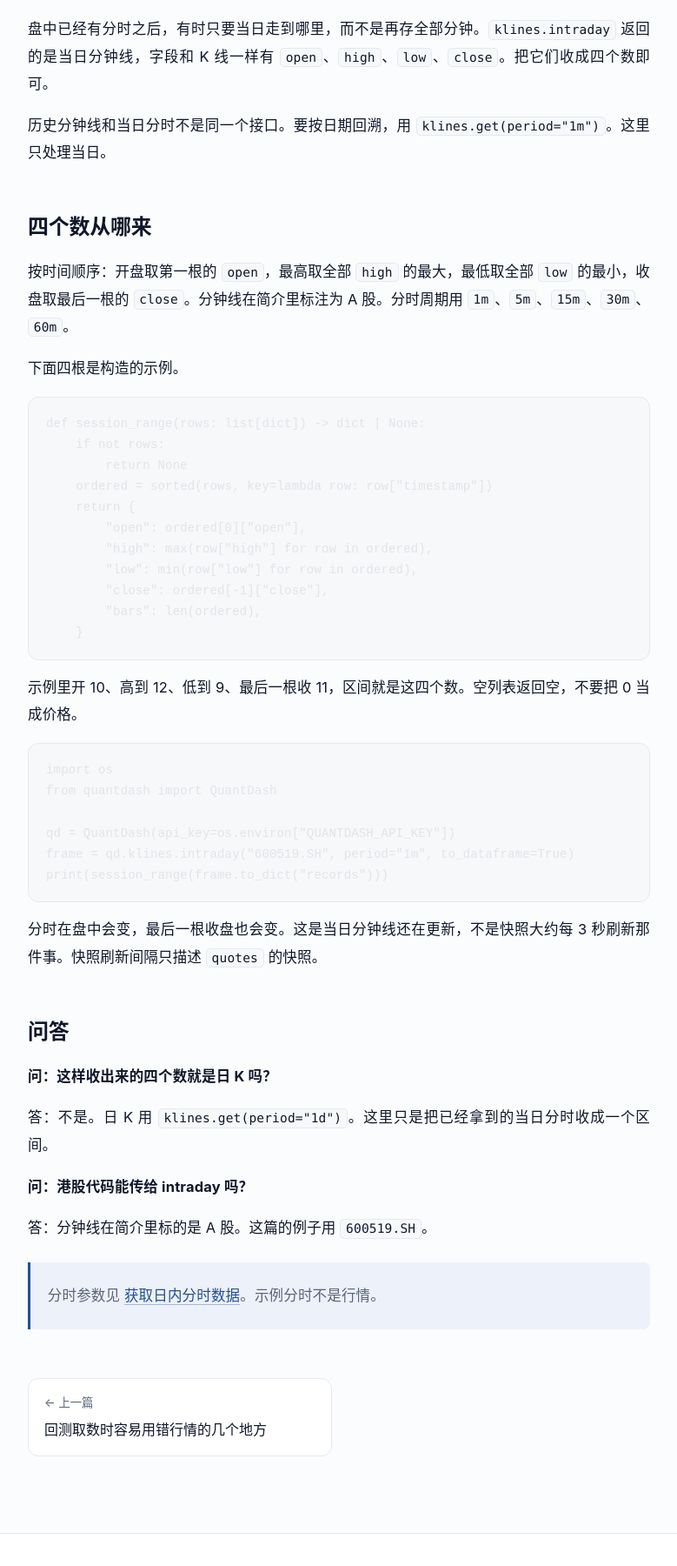
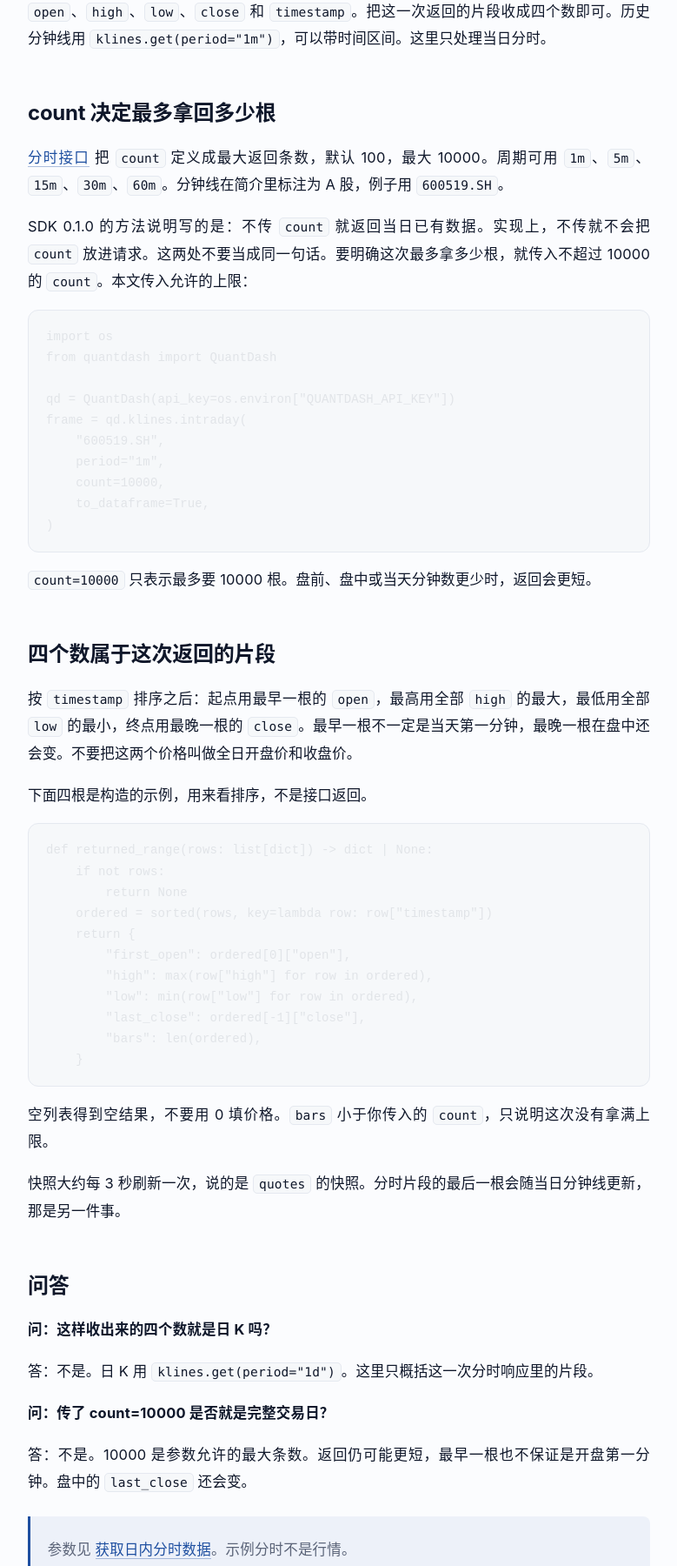
Before and after one commit to quantdash-net/blog, an Astro site: page /posts/intraday-session-range in a window 1280 px wide. Shown: the part 450-2250 px from the top of the page at 87% size, without its empty margins (112-891 px from the left). Built offline with nearby package versions, Linux system fonts and the light colour scheme; Astro itself is replaced by a stand-in of ours; code samples lack their colours.

Commit message:
修订：分时显式传入 count，区间只描述返回片段
Co-authored-by: benchmark_cc <Carlosxiaoqing@users.noreply.github.com>

````diff
--- a/src/content/posts/intraday-session-range.md
+++ b/src/content/posts/intraday-session-range.md
@@ -1,55 +1,65 @@
 ---
-title: 把当日分时收成开、高、低、最后一根收盘
-description: 用当日分时的第一根开盘、最高、最低和最后一根收盘，收成一个当日区间。示例分时单独标出。
+title: 把拿到的当日分时收成一段区间
+description: 显式传入分时 count，再用返回片段里最早一根的开盘、最高、最低和最晚一根的收盘。不要把片段说成已经走完的全天。
 date: 2026-11-22
 category: 接口教程
 tags: [日内分时, K线, Python SDK]
 ---
-盘中已经有分时之后，有时只要当日走到哪里，而不是再存全部分钟。`klines.intraday` 返回的是当日分钟线，字段和 K 线一样有 `open`、`high`、`low`、`close`。把它们收成四个数即可。
+盘中往往只想知道已经返回的分时走到了哪里。`klines.intraday` 给的是当日分钟线，有 `open`、`high`、`low`、`close` 和 `timestamp`。把这一次返回的片段收成四个数即可。历史分钟线用 `klines.get(period="1m")`，可以带时间区间。这里只处理当日分时。
 
-历史分钟线和当日分时不是同一个接口。要按日期回溯，用 `klines.get(period="1m")`。这里只处理当日。
+## count 决定最多拿回多少根
 
-## 四个数从哪来
+[分时接口](https://docs.quantdash.net/zh-hans/api-reference/日内分时/获取日内分时数据.md) 把 `count` 定义成最大返回条数，默认 100，最大 10000。周期可用 `1m`、`5m`、`15m`、`30m`、`60m`。分钟线在简介里标注为 A 股，例子用 `600519.SH`。
 
-按时间顺序：开盘取第一根的 `open`，最高取全部 `high` 的最大，最低取全部 `low` 的最小，收盘取最后一根的 `close`。分钟线在简介里标注为 A 股。分时周期用 `1m`、`5m`、`15m`、`30m`、`60m`。
-
-下面四根是构造的示例。
-
-```python
-def session_range(rows: list[dict]) -> dict | None:
-    if not rows:
-        return None
-    ordered = sorted(rows, key=lambda row: row["timestamp"])
-    return {
-        "open": ordered[0]["open"],
-        "high": max(row["high"] for row in ordered),
-        "low": min(row["low"] for row in ordered),
-        "close": ordered[-1]["close"],
-        "bars": len(ordered),
-    }
-```
-
-示例里开 10、高到 12、低到 9、最后一根收 11，区间就是这四个数。空列表返回空，不要把 0 当成价格。
+SDK 0.1.0 的方法说明写的是：不传 `count` 就返回当日已有数据。实现上，不传就不会把 `count` 放进请求。这两处不要当成同一句话。要明确这次最多拿多少根，就传入不超过 10000 的 `count`。本文传入允许的上限：
 
 ```python
 import os
 from quantdash import QuantDash
 
 qd = QuantDash(api_key=os.environ["QUANTDASH_API_KEY"])
-frame = qd.klines.intraday("600519.SH", period="1m", to_dataframe=True)
-print(session_range(frame.to_dict("records")))
+frame = qd.klines.intraday(
+    "600519.SH",
+    period="1m",
+    count=10000,
+    to_dataframe=True,
+)
 ```
 
-分时在盘中会变，最后一根收盘也会变。这是当日分钟线还在更新，不是快照大约每 3 秒刷新那件事。快照刷新间隔只描述 `quotes` 的快照。
+`count=10000` 只表示最多要 10000 根。盘前、盘中或当天分钟数更少时，返回会更短。
+
+## 四个数属于这次返回的片段
+
+按 `timestamp` 排序之后：起点用最早一根的 `open`，最高用全部 `high` 的最大，最低用全部 `low` 的最小，终点用最晚一根的 `close`。最早一根不一定是当天第一分钟，最晚一根在盘中还会变。不要把这两个价格叫做全日开盘价和收盘价。
+
+下面四根是构造的示例，用来看排序，不是接口返回。
+
+```python
+def returned_range(rows: list[dict]) -> dict | None:
+    if not rows:
+        return None
+    ordered = sorted(rows, key=lambda row: row["timestamp"])
+    return {
+        "first_open": ordered[0]["open"],
+        "high": max(row["high"] for row in ordered),
+        "low": min(row["low"] for row in ordered),
+        "last_close": ordered[-1]["close"],
+        "bars": len(ordered),
+    }
+```
+
+空列表得到空结果，不要用 0 填价格。`bars` 小于你传入的 `count`，只说明这次没有拿满上限。
+
+快照大约每 3 秒刷新一次，说的是 `quotes` 的快照。分时片段的最后一根会随当日分钟线更新，那是另一件事。
 
 ## 问答
 
 **问：这样收出来的四个数就是日 K 吗？**
 
-答：不是。日 K 用 `klines.get(period="1d")`。这里只是把已经拿到的当日分时收成一个区间。
+答：不是。日 K 用 `klines.get(period="1d")`。这里只概括这一次分时响应里的片段。
 
-**问：港股代码能传给 intraday 吗？**
+**问：传了 count=10000 是否就是完整交易日？**
 
-答：分钟线在简介里标的是 A 股。这篇的例子用 `600519.SH`。
+答：不是。10000 是参数允许的最大条数。返回仍可能更短，最早一根也不保证是开盘第一分钟。盘中的 `last_close` 还会变。
 
-> 分时参数见 [获取日内分时数据](https://docs.quantdash.net/zh-hans/api-reference/日内分时/获取日内分时数据.md)。示例分时不是行情。
+> 参数见 [获取日内分时数据](https://docs.quantdash.net/zh-hans/api-reference/日内分时/获取日内分时数据.md)。示例分时不是行情。
````
